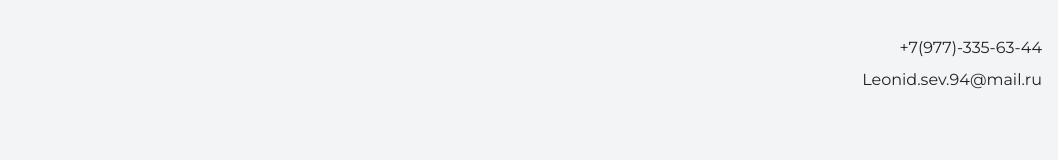
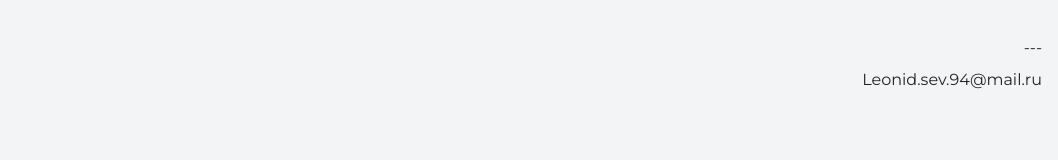
Before and after one commit to Resolution-hash/MySite, a plain HTML site: page index.html in a window 1280 px wide. Shown: the top 160 px of the page, without its empty margins (222-1280 px from the left). Drawn offline with nearby package versions, Linux system fonts and the light colour scheme.

Commit message:
Меняем номер на главной странице

```diff
--- a/index.html
+++ b/index.html
@@ -10,7 +10,7 @@
   <body>
     <header class="page-header">
       <div class="container">
-      +7(977)-335-63-44
+      ---
       <br>Leonid.sev.94@mail.ru
     </div>
     </header>
```
